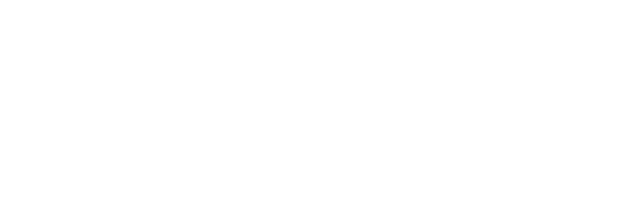
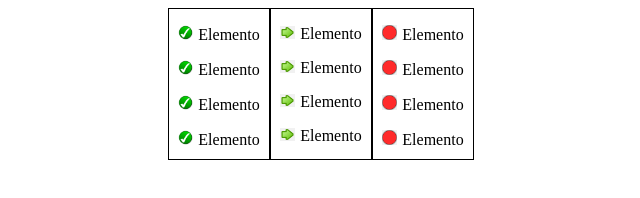
Before and after one commit to TheS1lentKiller/FinalProject-WebDevelopment, a plain HTML site: page Q03/index.html in a window 1280 px wide. Shown: the whole page, without its empty margins (156-796 px from the left). Drawn offline with Linux system fonts and the light colour scheme.

Commit message:
Questão 3 finalizada

```diff
--- a/Q03/index.html
+++ b/Q03/index.html
@@ -1,9 +1,30 @@
 <!DOCTYPE html>
 <html lang="pt-br">
-    <head>
-        <meta charset="UTF-8">
-    </head>
-    <body>
-
-    </body>
+<head>
+    <title>Questão 3</title>
+    <meta charset="UTF-8">
+    <link rel="stylesheet" type="text/css" href="style.css">
+</head>
+<body>
+    <div id="geral">
+            <div id="elements1">
+                <p><img src="img/nova_seta.png">Elemento</p>
+                <p><img src="img/nova_seta.png">Elemento</p>
+                <p><img src="img/nova_seta.png">Elemento</p>
+                <p><img src="img/nova_seta.png">Elemento</p>
+            </div>
+            <div id="elements2">
+                <p><img src="img/nova_seta_direita.png">Elemento</p>
+                <p><img src="img/nova_seta_direita.png">Elemento</p>
+                <p><img src="img/nova_seta_direita.png">Elemento</p>
+                <p><img src="img/nova_seta_direita.png">Elemento</p>
+            </div>
+            <div id="elements3">
+                <p><img src="img/ponto_vermelho.png">Elemento</p>
+                <p><img src="img/ponto_vermelho.png">Elemento</p>
+                <p><img src="img/ponto_vermelho.png">Elemento</p>
+                <p><img src="img/ponto_vermelho.png">Elemento</p>
+            </div>
+    </div>
+</body>
 </html>
--- a/Q03/style.css
+++ b/Q03/style.css
@@ -0,0 +1,38 @@
+#geral {
+    margin: 0 auto;
+    width: 50%;
+}
+#elements1{
+    height: 150px;
+    width: 100px;
+    background-color: white;
+    text-align:center;
+    border: 1px solid;
+    border-color:black;
+    float: left;
+}
+
+#elements2{
+    height: 150px;
+    width: 100px;
+    background-color: white;
+    text-align:center;
+    border: 1px solid;
+    border-color:black;
+    float: left;
+}
+
+#elements3{
+    height: 150px;
+    width: 100px;
+    background-color: white;
+    text-align:center;
+    border: 1px solid;
+    border-color:black;
+    float: left;
+}
+
+img{
+    width: 15px;
+    margin-right: 5px;
+}
```
Also changed, not shown: Q03/img/nova_seta.png (added), Q03/img/nova_seta_direita.png (added), Q03/img/ponto_vermelho.png (added).
